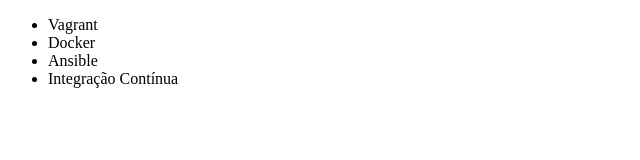
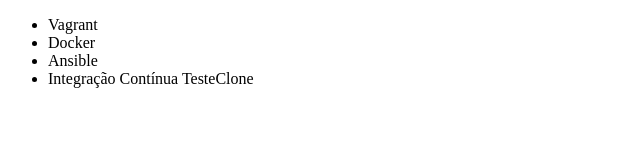
Before and after one commit to SMStempliuc/Learning-Git-GitHub, a plain HTML site: page index.html in a window 1280 px wide. Shown: the full height of the page, 0-640 px from the left. Drawn offline with Linux system fonts and the light colour scheme.

Commit message:
Modificação TesteClone

```diff
--- a/index.html
+++ b/index.html
@@ -9,7 +9,7 @@
         <li>Vagrant</li>
         <li>Docker</li>
         <li>Ansible</li>
-        <li>Integração Contínua</li>
+        <li>Integração Contínua TesteClone</li>
     </ul>
 </body>
 </html>
```
